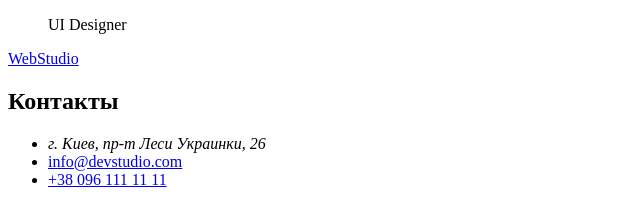
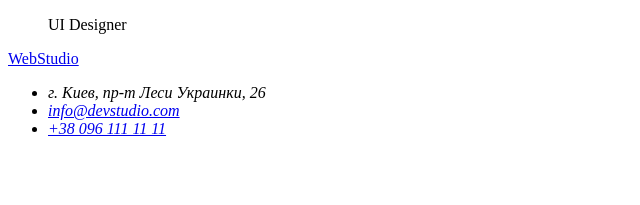
Before and after one commit to nelli-belovol/goit-markup-hw-01, a plain HTML site: page index.html in a window 1280 px wide. Shown: the part 1958-2163 px from the top of the page, without its empty margins (0-640 px from the left). After the commit the page ends 2112 px from the top, so only its background shows below. Drawn offline with Linux system fonts and the light colour scheme.

Commit message:
Update index.html

```diff
--- a/index.html
+++ b/index.html
@@ -85,11 +85,10 @@
     </main>
     <footer>
       <a href="http://www.webstudio.com/">WebStudio</a>
-      <section>
-        <h2>Контакты</h2>
+      <address>
         <ul>
           <li>
-            <address>г. Киев, пр-т Леси Украинки, 26</address>
+            г. Киев, пр-т Леси Украинки, 26
           </li>
           <li>
             <a href="info@devstudio.com">info@devstudio.com</a>
@@ -98,7 +97,7 @@
             <a href="+380961111111">+38 096 111 11 11</a>
           </li>
         </ul>
-      </section>
+      </address>
     </footer>
   </body>
 </html>
```
